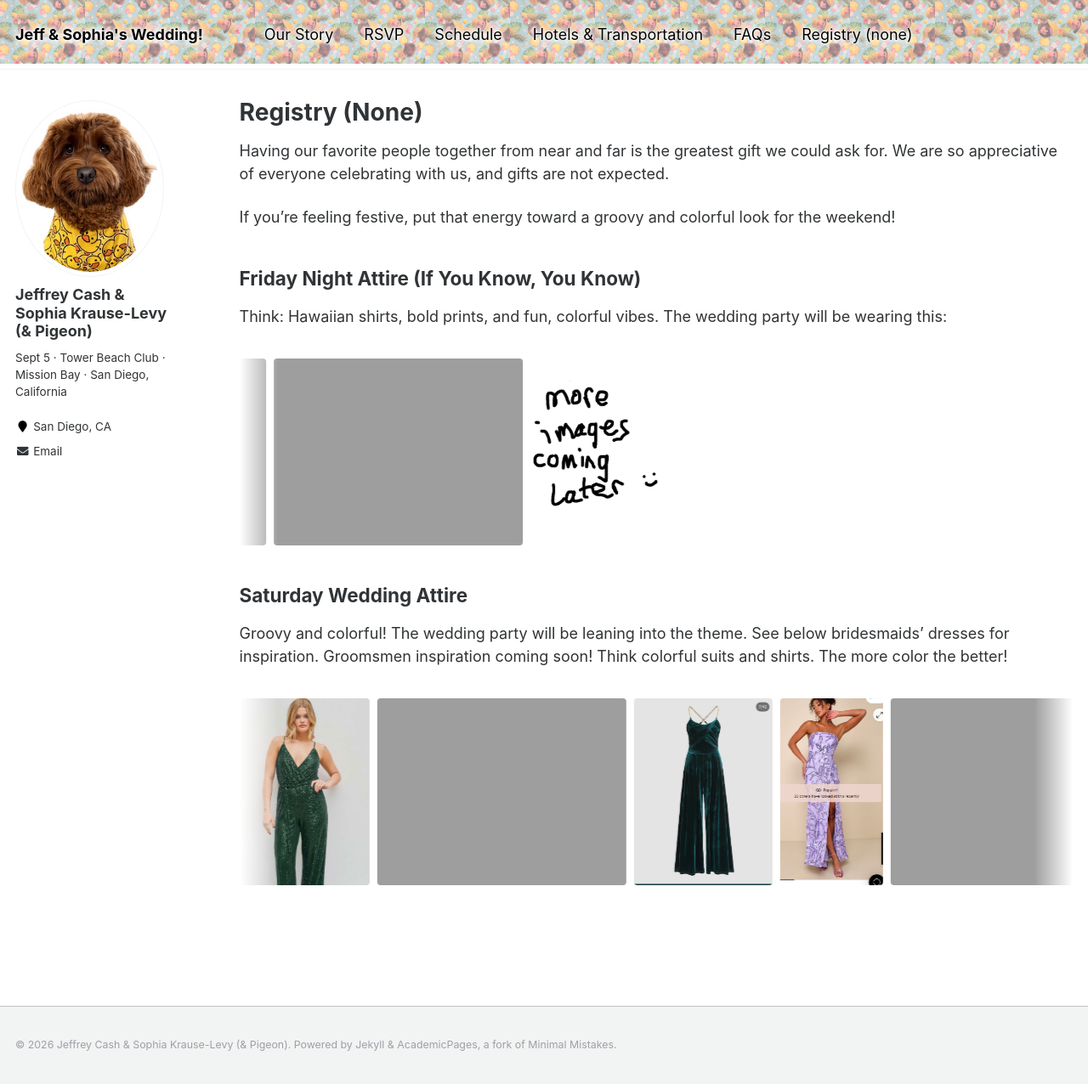
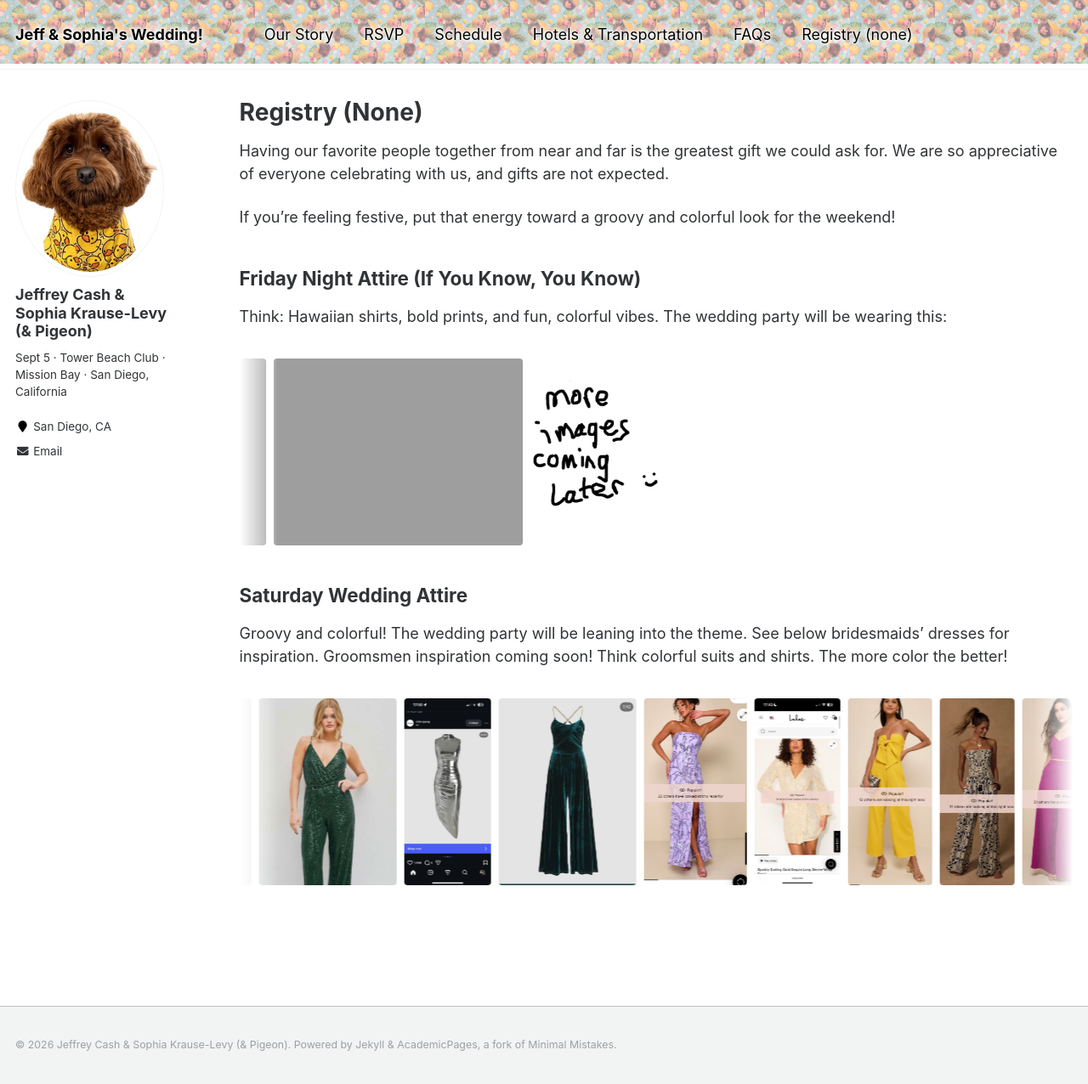
Before and after one commit to duckduckpigeon/duckduckpigeon.github.io, a Jekyll site: the page built from _pages/registry.md, in a window 1280 px wide and 1276 px high. Shown: the whole window at 85% size. Built offline with Jekyll 4.4.1, drawn with Linux system fonts in a browser that asks for light colours.

Commit message:
removed PNGs

```diff
--- a/_pages/registry.md
+++ b/_pages/registry.md
@@ -23,8 +23,8 @@ gallery_saturday:
   - image_path: dress_2.jpg
     url: dress_2.jpg
     alt: "Dress inspiration"
-  - image_path: dress_3.PNG
-    url: dress_3.PNG
+  - image_path: dress_3.jpg
+    url: dress_3.jpg
     alt: "Dress inspiration"
   - image_path: dress_4.jpg
     url: dress_4.jpg
@@ -32,8 +32,8 @@ gallery_saturday:
   - image_path: dress_5.jpg
     url: dress_5.jpg
     alt: "Dress inspiration"
-  - image_path: dress_6.PNG
-    url: dress_6.PNG
+  - image_path: dress_6.jpg
+    url: dress_6.jpg
     alt: "Dress inspiration"
   - image_path: dress_7.jpg
     url: dress_7.jpg
```
Also changed, not shown: _pages/faq.md (+4 -4 lines), images/dress_3.jpg (added), images/dress_6.jpg (added).
